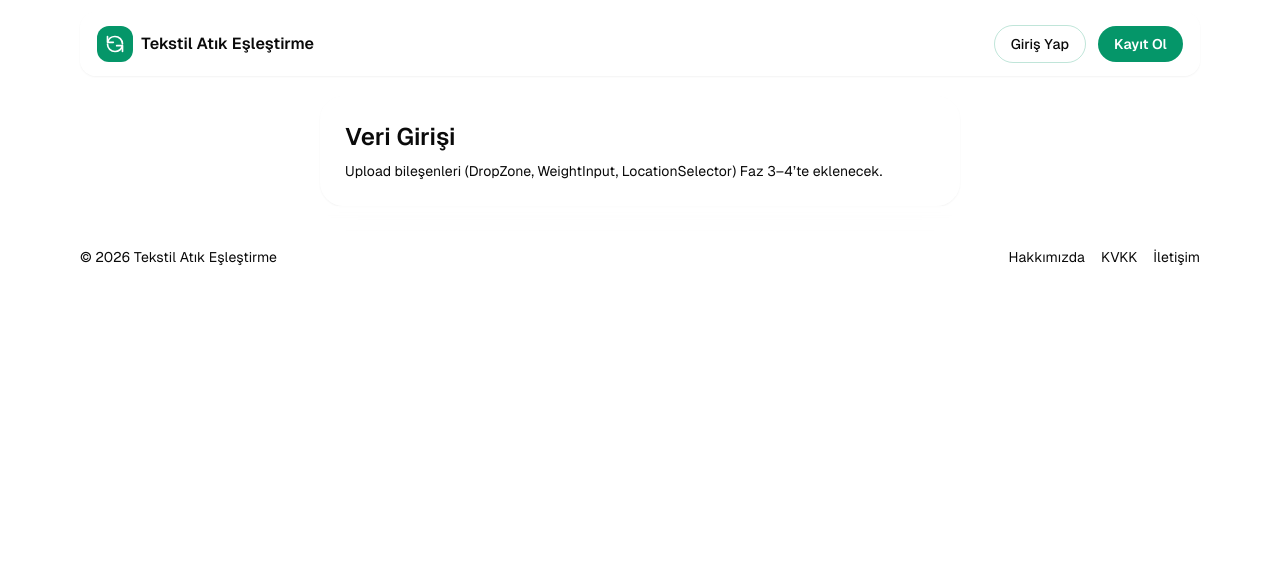
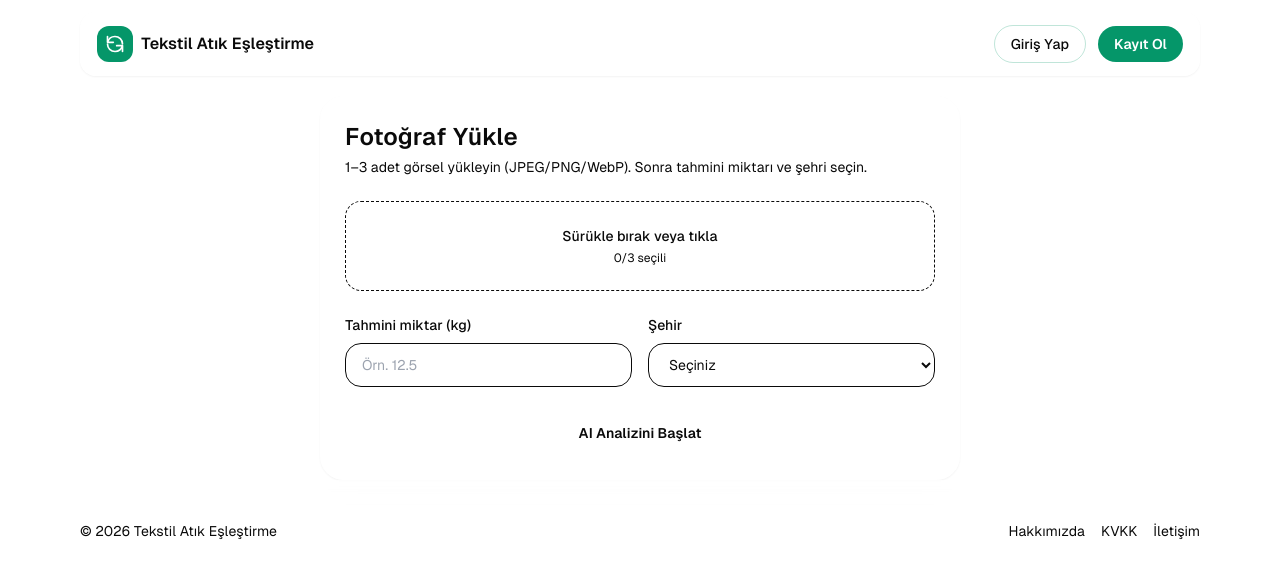
Before and after one commit to iremdemir5/tekstil-atik-eslestirme, a Next.js app in the folder web/: page /upload in a window 1280 px wide. Shown: the top 578 px of the page. Built offline with nearby package versions, Linux system fonts and the light colour scheme.

Commit message:
upload bileşenlerini tamamlama

```diff
--- a/web/src/app/(dashboard)/upload/page.tsx
+++ b/web/src/app/(dashboard)/upload/page.tsx
@@ -1,12 +1,336 @@
+"use client";
+
+import * as React from "react";
+
+type SelectedImage = {
+  file: File;
+  previewUrl: string;
+};
+
+const ACCEPTED_MIME_TYPES = ["image/jpeg", "image/png", "image/webp"] as const;
+const MAX_FILES = 3;
+
+const TURKEY_CITIES = [
+  "Adana",
+  "Adıyaman",
+  "Afyonkarahisar",
+  "Ağrı",
+  "Amasya",
+  "Ankara",
+  "Antalya",
+  "Artvin",
+  "Aydın",
+  "Balıkesir",
+  "Bilecik",
+  "Bingöl",
+  "Bitlis",
+  "Bolu",
+  "Burdur",
+  "Bursa",
+  "Çanakkale",
+  "Çankırı",
+  "Çorum",
+  "Denizli",
+  "Diyarbakır",
+  "Edirne",
+  "Elazığ",
+  "Erzincan",
+  "Erzurum",
+  "Eskişehir",
+  "Gaziantep",
+  "Giresun",
+  "Gümüşhane",
+  "Hakkari",
+  "Hatay",
+  "Isparta",
+  "Mersin",
+  "İstanbul",
+  "İzmir",
+  "Kars",
+  "Kastamonu",
+  "Kayseri",
+  "Kırklareli",
+  "Kırşehir",
+  "Kocaeli",
+  "Konya",
+  "Kütahya",
+  "Malatya",
+  "Manisa",
+  "Kahramanmaraş",
+  "Mardin",
+  "Muğla",
+  "Muş",
+  "Nevşehir",
+  "Niğde",
+  "Ordu",
+  "Rize",
+  "Sakarya",
+  "Samsun",
+  "Siirt",
+  "Sinop",
+  "Sivas",
+  "Tekirdağ",
+  "Tokat",
+  "Trabzon",
+  "Tunceli",
+  "Şanlıurfa",
+  "Uşak",
+  "Van",
+  "Yozgat",
+  "Zonguldak",
+  "Aksaray",
+  "Bayburt",
+  "Karaman",
+  "Kırıkkale",
+  "Batman",
+  "Şırnak",
+  "Bartın",
+  "Ardahan",
+  "Iğdır",
+  "Yalova",
+  "Karabük",
+  "Kilis",
+  "Osmaniye",
+  "Düzce",
+] as const;
+
+function isAcceptedImage(file: File) {
+  return (ACCEPTED_MIME_TYPES as readonly string[]).includes(file.type);
+}
+
+function formatFileSize(bytes: number) {
+  if (bytes < 1024) return `${bytes} B`;
+  const kb = bytes / 1024;
+  if (kb < 1024) return `${kb.toFixed(1)} KB`;
+  const mb = kb / 1024;
+  return `${mb.toFixed(1)} MB`;
+}
+
 export default function UploadPage() {
+  const inputRef = React.useRef<HTMLInputElement | null>(null);
+
+  const [selectedImages, setSelectedImages] = React.useState<SelectedImage[]>([]);
+  const [weightKg, setWeightKg] = React.useState<string>("");
+  const [city, setCity] = React.useState<string>("");
+  const [isDragging, setIsDragging] = React.useState(false);
+  const [error, setError] = React.useState<string>("");
+
+  const totalCount = selectedImages.length;
+
+  React.useEffect(() => {
+    return () => {
+      for (const img of selectedImages) URL.revokeObjectURL(img.previewUrl);
+    };
+  }, [selectedImages]);
+
+  const addFiles = React.useCallback((files: FileList | File[]) => {
+    setError("");
+
+    const incoming = Array.from(files);
+    const accepted = incoming.filter(isAcceptedImage);
+    const rejectedCount = incoming.length - accepted.length;
+
+    const remainingSlots = MAX_FILES - selectedImages.length;
+    const toAdd = accepted.slice(0, Math.max(0, remainingSlots));
+
+    if (incoming.length === 0) return;
+    if (rejectedCount > 0) {
+      setError("Sadece JPEG/PNG/WebP görseller kabul edilir.");
+    }
+    if (selectedImages.length + accepted.length > MAX_FILES) {
+      setError(`En fazla ${MAX_FILES} görsel seçebilirsiniz.`);
+    }
+
+    if (toAdd.length === 0) return;
+
+    const mapped: SelectedImage[] = toAdd.map((file) => ({
+      file,
+      previewUrl: URL.createObjectURL(file),
+    }));
+
+    setSelectedImages((prev) => [...prev, ...mapped]);
+  }, [selectedImages.length]);
+
+  const onDrop = (e: React.DragEvent<HTMLDivElement>) => {
+    e.preventDefault();
+    e.stopPropagation();
+    setIsDragging(false);
+    addFiles(e.dataTransfer.files);
+  };
+
+  const onDragOver = (e: React.DragEvent<HTMLDivElement>) => {
+    e.preventDefault();
+    e.stopPropagation();
+  };
+
+  const onDragEnter = (e: React.DragEvent<HTMLDivElement>) => {
+    e.preventDefault();
+    e.stopPropagation();
+    setIsDragging(true);
+  };
+
+  const onDragLeave = (e: React.DragEvent<HTMLDivElement>) => {
+    e.preventDefault();
+    e.stopPropagation();
+    setIsDragging(false);
+  };
+
+  const removeImage = (index: number) => {
+    setSelectedImages((prev) => {
+      const next = [...prev];
+      const removed = next.splice(index, 1)[0];
+      if (removed) URL.revokeObjectURL(removed.previewUrl);
+      return next;
+    });
+  };
+
+  const isFormValid = selectedImages.length >= 1 && selectedImages.length <= 3 && weightKg !== "" && city !== "";
+
   return (
     <div className="mx-auto max-w-2xl px-4">
       <div className="rounded-3xl border border-white/50 bg-white/40 p-6 shadow-sm backdrop-blur-md">
-        <h1 className="text-2xl font-semibold">Veri Girişi</h1>
-        <p className="mt-2 text-sm text-foreground/70">
-          Upload bileşenleri (DropZone, WeightInput, LocationSelector) Faz
-          3–4’te eklenecek.
-        </p>
+        <div className="flex flex-col gap-1">
+          <h1 className="text-2xl font-semibold">Fotoğraf Yükle</h1>
+          <p className="text-sm text-foreground/70">
+            1–3 adet görsel yükleyin (JPEG/PNG/WebP). Sonra tahmini miktarı ve şehri seçin.
+          </p>
+        </div>
+
+        <div className="mt-6 space-y-6">
+          <div className="space-y-2">
+            <div
+              role="button"
+              tabIndex={0}
+              onClick={() => inputRef.current?.click()}
+              onKeyDown={(e) => {
+                if (e.key === "Enter" || e.key === " ") inputRef.current?.click();
+              }}
+              onDrop={onDrop}
+              onDragOver={onDragOver}
+              onDragEnter={onDragEnter}
+              onDragLeave={onDragLeave}
+              className={[
+                "group relative flex cursor-pointer flex-col items-center justify-center rounded-2xl border border-dashed p-6 transition",
+                "bg-white/40 hover:bg-white/55",
+                isDragging ? "border-foreground/60 ring-2 ring-foreground/10" : "border-foreground/25",
+              ].join(" ")}
+              aria-label="Görsel yükleme alanı"
+            >
+              <input
+                ref={inputRef}
+                type="file"
+                accept="image/jpeg,image/png,image/webp"
+                multiple
+                className="sr-only"
+                onChange={(e) => {
+                  if (e.target.files) addFiles(e.target.files);
+                  e.currentTarget.value = "";
+                }}
+              />
+
+              <div className="text-center">
+                <div className="text-sm font-medium">Sürükle bırak veya tıkla</div>
+                <div className="mt-1 text-xs text-foreground/70">
+                  {totalCount}/{MAX_FILES} seçili
+                </div>
+              </div>
+            </div>
+
+            {error ? <p className="text-sm text-red-600">{error}</p> : null}
+
+            {selectedImages.length > 0 ? (
+              <div className="grid grid-cols-1 gap-3 sm:grid-cols-3">
+                {selectedImages.map((img, idx) => (
+                  <div
+                    key={`${img.file.name}-${img.file.size}-${img.file.lastModified}-${idx}`}
+                    className="rounded-2xl border border-foreground/10 bg-white/50 p-3"
+                  >
+                    {/* eslint-disable-next-line @next/next/no-img-element */}
+                    <img
+                      src={img.previewUrl}
+                      alt={img.file.name}
+                      className="h-28 w-full rounded-xl object-cover"
+                    />
+                    <div className="mt-2 flex items-start justify-between gap-2">
+                      <div className="min-w-0">
+                        <div className="truncate text-xs font-medium">{img.file.name}</div>
+                        <div className="text-[11px] text-foreground/70">{formatFileSize(img.file.size)}</div>
+                      </div>
+                      <button
+                        type="button"
+                        onClick={() => removeImage(idx)}
+                        className="rounded-lg border border-foreground/15 bg-white/60 px-2 py-1 text-xs hover:bg-white/80"
+                      >
+                        Kaldır
+                      </button>
+                    </div>
+                  </div>
+                ))}
+              </div>
+            ) : null}
+          </div>
+
+          <div className="grid grid-cols-1 gap-4 sm:grid-cols-2">
+            <label className="space-y-2">
+              <div className="text-sm font-medium">Tahmini miktar (kg)</div>
+              <input
+                type="number"
+                inputMode="decimal"
+                min={0}
+                step="0.1"
+                value={weightKg}
+                onChange={(e) => setWeightKg(e.target.value)}
+                placeholder="Örn. 12.5"
+                className="h-11 w-full rounded-2xl border border-foreground/15 bg-white/60 px-4 text-sm outline-none ring-0 transition focus:border-foreground/30 focus:bg-white/80"
+              />
+            </label>
+
+            <label className="space-y-2">
+              <div className="text-sm font-medium">Şehir</div>
+              <select
+                value={city}
+                onChange={(e) => setCity(e.target.value)}
+                className="h-11 w-full rounded-2xl border border-foreground/15 bg-white/60 px-4 text-sm outline-none transition focus:border-foreground/30 focus:bg-white/80"
+              >
+                <option value="" disabled>
+                  Seçiniz
+                </option>
+                {TURKEY_CITIES.map((c) => (
+                  <option key={c} value={c}>
+                    {c}
+                  </option>
+                ))}
+              </select>
+            </label>
+          </div>
+
+          <button
+            type="button"
+            onClick={() => {
+              const payload = {
+                images: selectedImages.map((x) => ({
+                  name: x.file.name,
+                  type: x.file.type,
+                  size: x.file.size,
+                })),
+                weightKg: weightKg === "" ? null : Number(weightKg),
+                city,
+              };
+              // Şimdilik entegrasyon yok; sonraki adım Gemini
+              // eslint-disable-next-line no-console
+              console.log("AI Analizini Başlat payload:", payload);
+            }}
+            disabled={!isFormValid}
+            className={[
+              "h-11 w-full rounded-2xl px-5 text-sm font-semibold transition",
+              isFormValid
+                ? "bg-foreground text-background hover:opacity-90"
+                : "cursor-not-allowed bg-foreground/20 text-foreground/50",
+            ].join(" ")}
+          >
+            AI Analizini Başlat
+          </button>
+        </div>
       </div>
     </div>
   );
--- a/web/src/components/landing/HeroSection.tsx
+++ b/web/src/components/landing/HeroSection.tsx
@@ -7,7 +7,7 @@ export default function HeroSection() {
   return (
     <section className="relative overflow-hidden">
       <div className="absolute inset-0 -z-10 heroGradient" aria-hidden />
-      <div className="absolute inset-0 -z-9 heroTexture" aria-hidden />
+      <div className="absolute inset-0 -z-10 heroTexture pointer-events-none" aria-hidden />
 
       <div className="mx-auto max-w-6xl px-4 pb-16 pt-28 sm:pt-32">
         <div className="grid grid-cols-1 gap-10 lg:grid-cols-2 lg:items-center">
```
